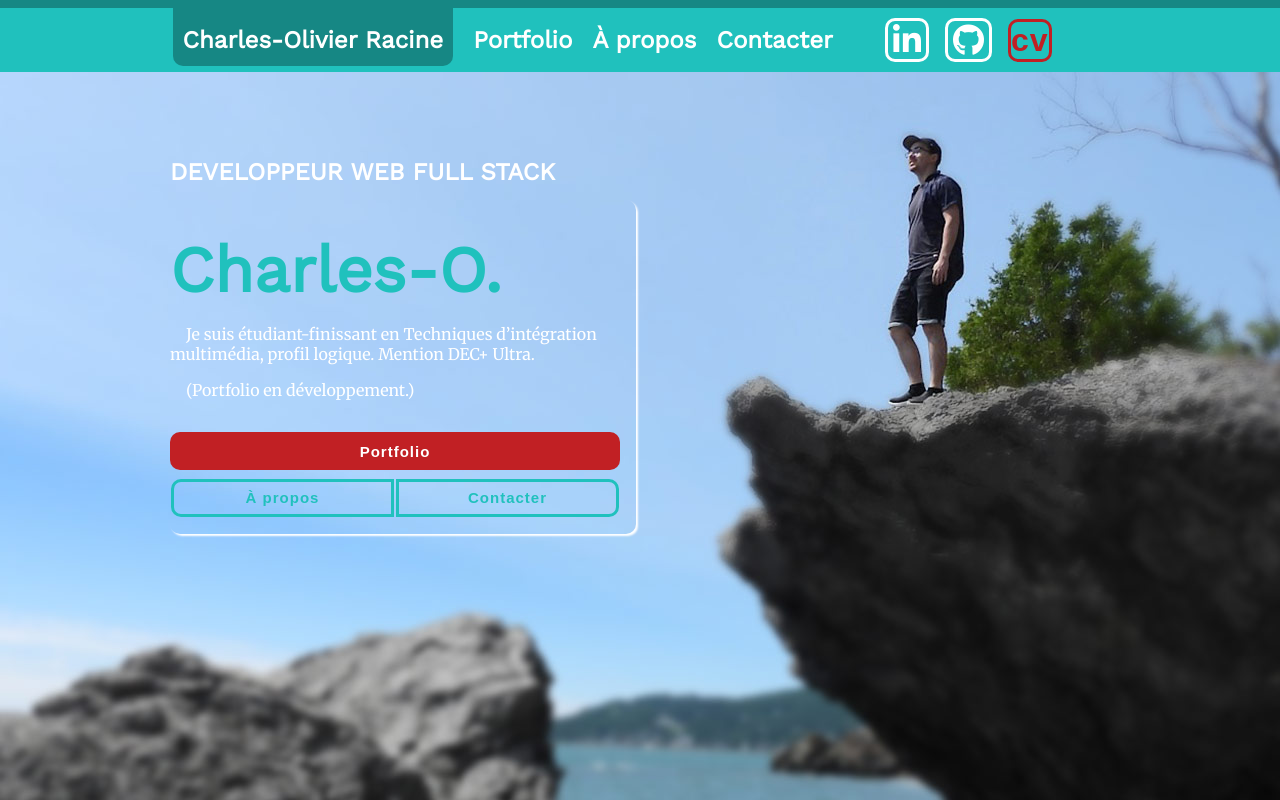
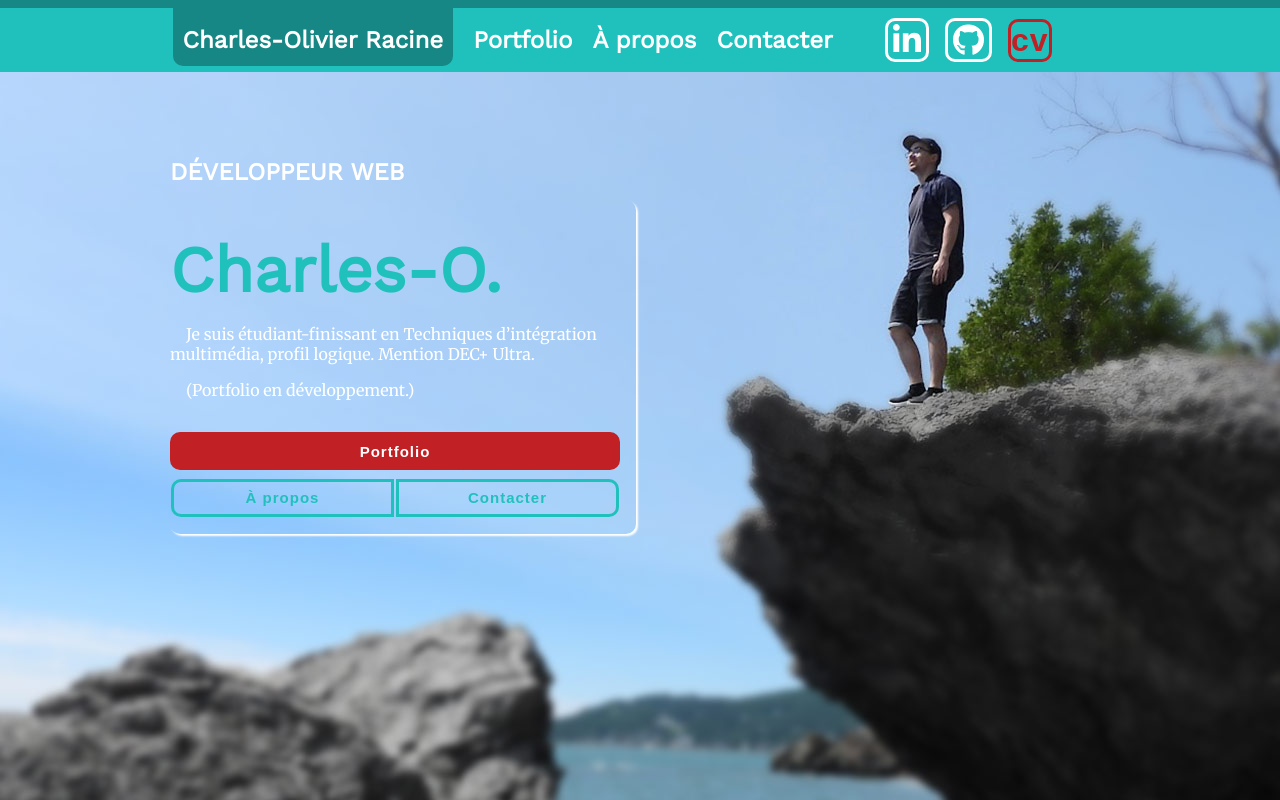
Before and after one commit to charloracine/pfolio-racc, a React (Create React App) app: page /homepage in a window 1280 px wide. Built offline with nearby package versions, Linux system fonts and the light colour scheme.

Commit message:
correction titre du profil

```diff
--- a/src/components/App/App.js
+++ b/src/components/App/App.js
@@ -20,6 +20,7 @@ function App() {
   const [endroit, setEndroit] = useState(
     `/${window.location.pathname.split("/")[1]}`
   );
+
   useEffect(() => {
     function handleResize() {
       setWidth(window.innerWidth);
--- a/src/components/Pages/Homepage.js
+++ b/src/components/Pages/Homepage.js
@@ -19,7 +19,7 @@ const Homepage = ({ endroit, setEndroit }) => {
   return (
     <Container dir="column" size={1} pd={0} pdt="1em">
       <Column size="1" dir="column" className="content">
-        <TypoH1>DEVELOPPEUR WEB FULL STACK</TypoH1>
+        <TypoH1>DÉVELOPPEUR WEB</TypoH1>
         <Card
           color={
             width >= parseInt(size.laptop) ? "transparent" : colors.halfwhite
```
